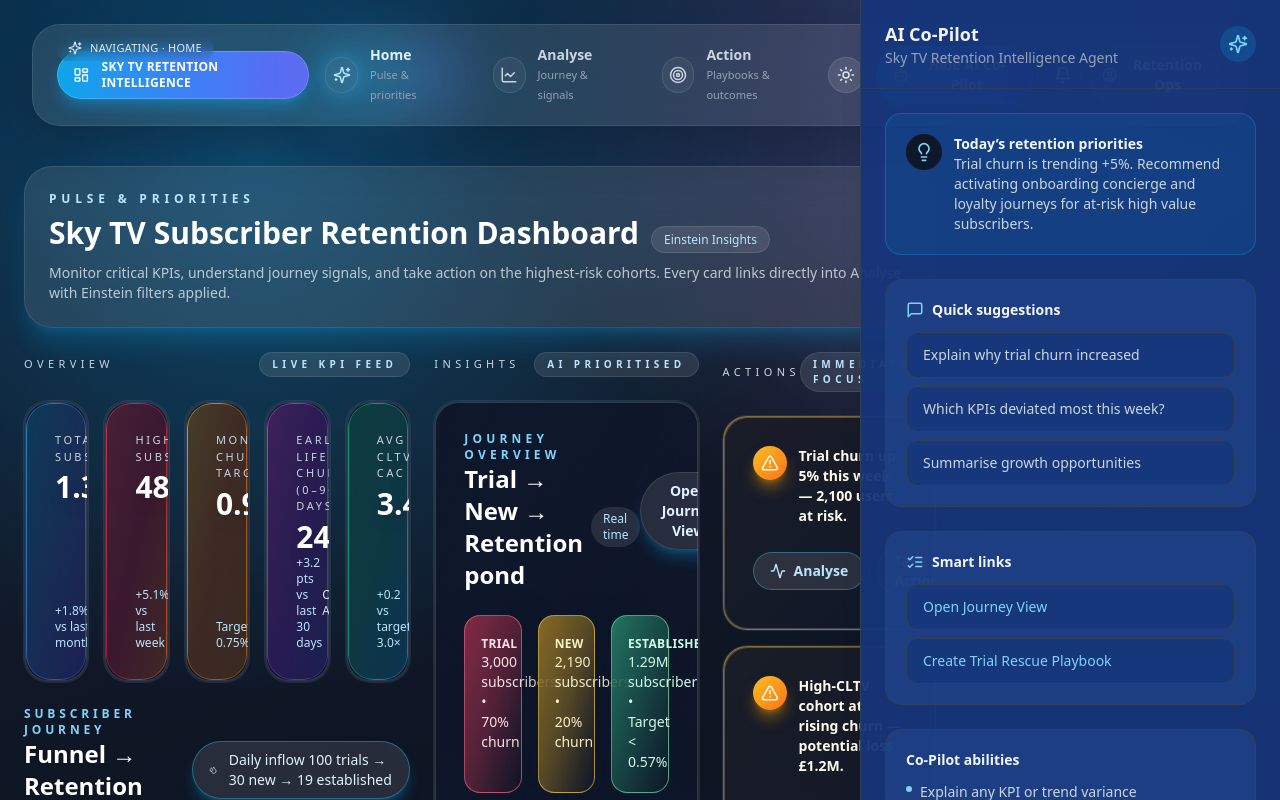
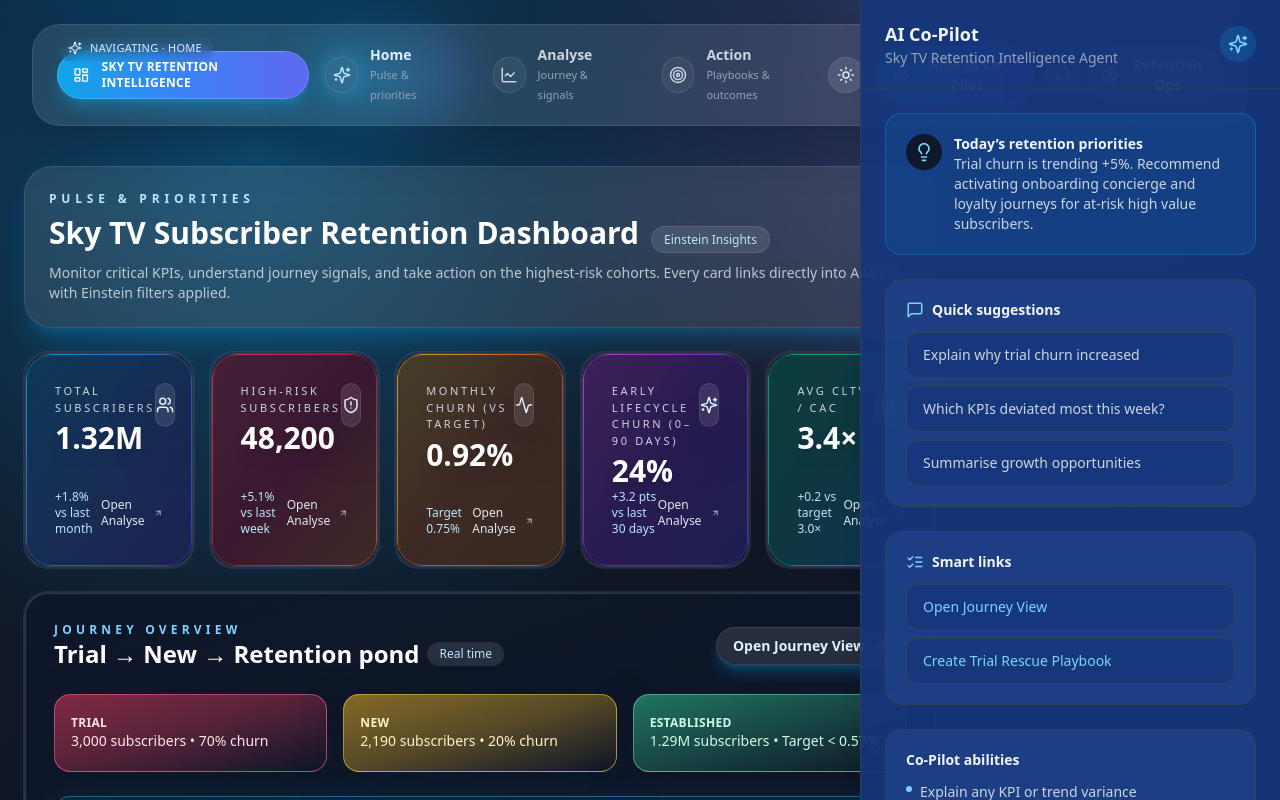
Before and after one commit to arunabh88/ChurnDashboard_Markus_New, a Next.js app: page /home in a window 1280 px wide. Shown: the top 800 px of the page. Built offline with nearby package versions, Linux system fonts and the light colour scheme.

Commit message:
Revert "feat: align home layout with three-column overview"
This reverts commit 066d2c4d25e80fd98a8b989e6687494539408780.

```diff
--- a/app/(dashboard)/home/page.tsx
+++ b/app/(dashboard)/home/page.tsx
@@ -1,10 +1,8 @@
 'use client';
 
-import { motion } from 'framer-motion';
 import { KpiStrip } from '@/components/home/KpiStrip';
 import { JourneySummary } from '@/components/home/JourneySummary';
 import { AttentionAlerts } from '@/components/home/AttentionAlerts';
-import { JourneyFunnel } from '@/components/JourneyFunnel';
 
 export default function HomePage() {
   return (
@@ -23,53 +21,9 @@
         </p>
       </header>
 
-      <div className="grid auto-rows-min gap-6 lg:grid-cols-[minmax(0,1.7fr)_minmax(0,1.25fr)_minmax(0,1.1fr)] xl:grid-cols-[minmax(0,1.9fr)_minmax(0,1.3fr)_minmax(0,1.05fr)]">
-        <motion.section
-          initial={{ opacity: 0, y: 20 }}
-          animate={{ opacity: 1, y: 0 }}
-          transition={{ type: 'spring', stiffness: 160, damping: 22 }}
-          className="flex w-full flex-col gap-6"
-        >
-          <div className="flex items-center justify-between text-[11px] uppercase tracking-[0.4em] text-slate-300">
-            <span>Overview</span>
-            <span className="rounded-full border border-white/10 bg-white/10 px-3 py-1 text-[10px] font-semibold text-sky-200">
-              Live KPI feed
-            </span>
-          </div>
-          <KpiStrip />
-          <JourneyFunnel />
-        </motion.section>
-
-        <motion.section
-          initial={{ opacity: 0, y: 20 }}
-          animate={{ opacity: 1, y: 0 }}
-          transition={{ delay: 0.05, type: 'spring', stiffness: 160, damping: 22 }}
-          className="flex w-full flex-col gap-6"
-        >
-          <div className="flex items-center justify-between text-[11px] uppercase tracking-[0.4em] text-slate-300">
-            <span>Insights</span>
-            <span className="rounded-full border border-white/10 bg-white/10 px-3 py-1 text-[10px] font-semibold text-sky-200">
-              AI prioritised
-            </span>
-          </div>
-          <JourneySummary />
-        </motion.section>
-
-        <motion.section
-          initial={{ opacity: 0, y: 20 }}
-          animate={{ opacity: 1, y: 0 }}
-          transition={{ delay: 0.1, type: 'spring', stiffness: 160, damping: 22 }}
-          className="flex w-full flex-col gap-6"
-        >
-          <div className="flex items-center justify-between text-[11px] uppercase tracking-[0.4em] text-slate-300">
-            <span>Actions</span>
-            <span className="rounded-full border border-white/10 bg-white/10 px-3 py-1 text-[10px] font-semibold text-sky-200">
-              Immediate focus
-            </span>
-          </div>
-          <AttentionAlerts />
-        </motion.section>
-      </div>
+      <KpiStrip />
+      <JourneySummary />
+      <AttentionAlerts />
     </div>
   );
 }
--- a/components/home/AttentionAlerts.tsx
+++ b/components/home/AttentionAlerts.tsx
@@ -7,7 +7,7 @@
 
 export function AttentionAlerts() {
   return (
-    <section className="grid gap-4">
+    <section className="grid gap-4 lg:grid-cols-3">
       {priorityAlerts.map((alert) => (
         <Card
           key={alert.id}
```
